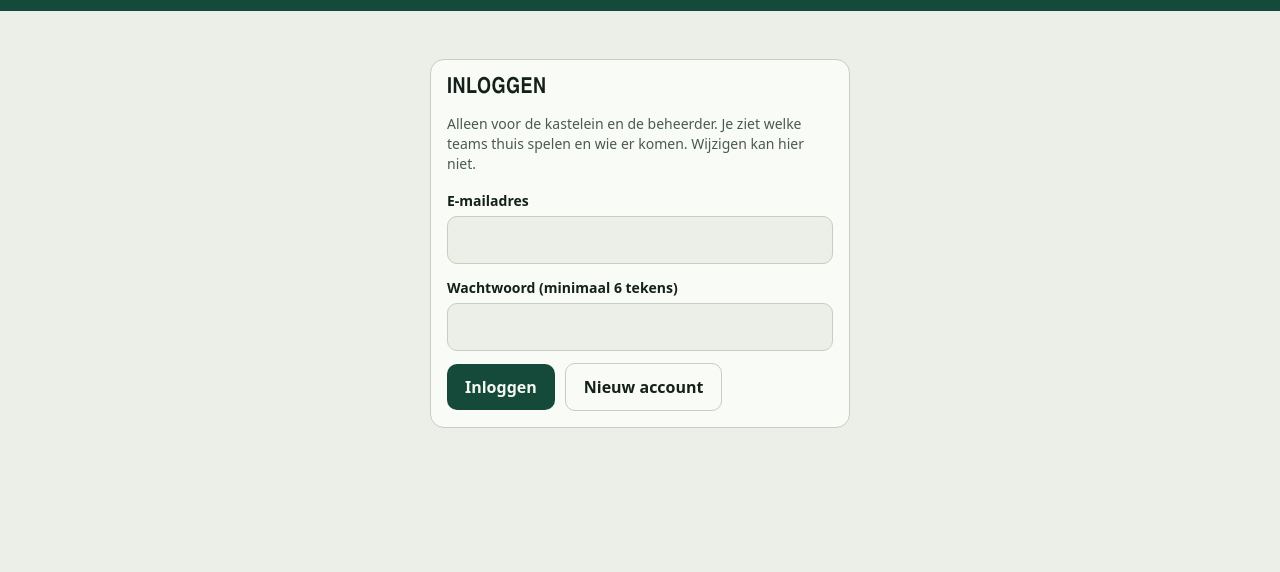
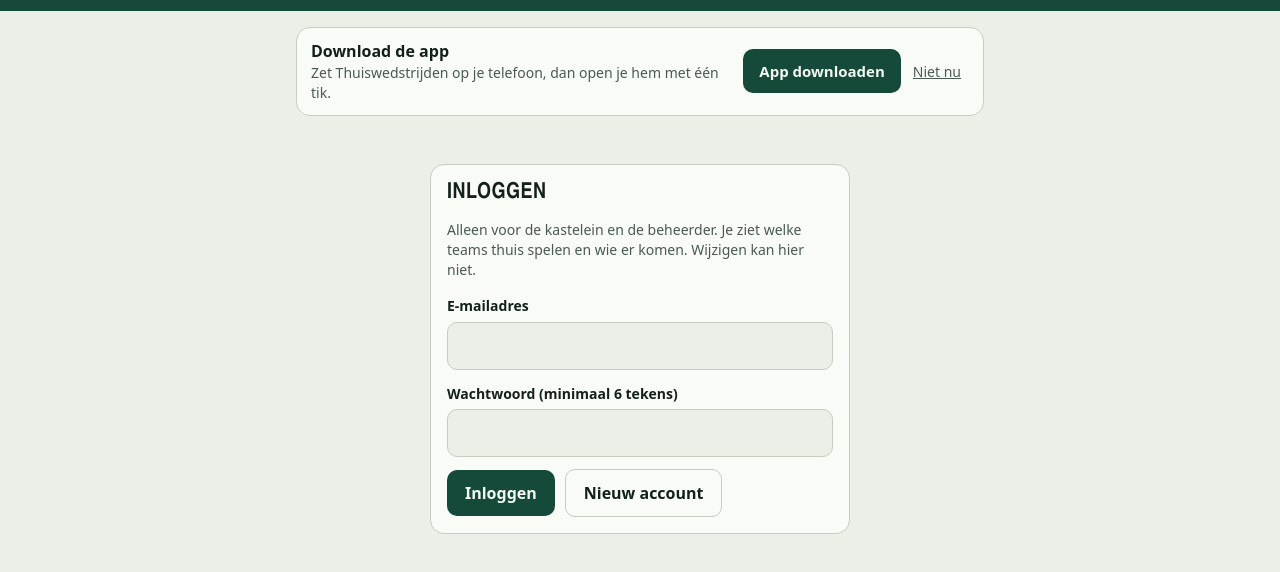
Before and after one commit to eggie1984/dartapp, a plain HTML site: page kroeg.html in a window 1280 px wide. Shown: the part 64-636 px from the top of the page. Drawn offline with nearby package versions, Linux system fonts and the light colour scheme.

Commit message:
Add files via upload

```diff
--- a/kroeg.html
+++ b/kroeg.html
@@ -115,6 +115,14 @@ details[open] .chev { transform: rotate(90deg); }
 .pill.no { background: var(--no-bg); color: var(--no); text-decoration: line-through; }
 .banner { background: var(--no-bg); color: var(--no); border-radius: 10px; padding: 10px 14px; margin-bottom: 12px; font-weight: 600; }
 .hint { background: var(--surface-2); border-radius: 10px; padding: 10px 14px; margin-bottom: 12px; font-size: 14px; }
+.dlwrap { max-width: 720px; margin: 0 auto; padding: 16px 16px 0; }
+.dl { background: var(--surface); border: 1px solid var(--line); border-radius: 14px; padding: 12px 14px; display: flex; flex-wrap: wrap; align-items: center; gap: 10px 12px; }
+.dl p { margin: 0; flex: 1 1 200px; font-size: 14px; color: var(--ink-2); }
+.dl p strong { display: block; font-size: 16px; color: var(--ink); }
+.dl .dlacts { display: flex; align-items: center; gap: 4px; }
+.dlbtn { appearance: none; border: 0; background: var(--brand); color: var(--brand-ink); border-radius: 10px; padding: 10px 16px; font: 700 15px var(--font-body); min-height: 44px; cursor: pointer; }
+.dlx { appearance: none; border: 0; background: none; color: var(--ink-2); padding: 10px 8px; font: 500 14px var(--font-body); min-height: 44px; cursor: pointer; text-decoration: underline; }
+.dl .dlhelp { flex-basis: 100%; color: var(--ink); }
 [hidden] { display: none !important; }
 @media (prefers-reduced-motion: reduce) { .chev { transition: none; } }
 </style>
@@ -127,6 +135,13 @@ details[open] .chev { transform: rotate(90deg); }
     <button class="ibtn" id="logout" type="button" hidden>Uitloggen</button>
   </div>
 </header>
+<div class="dlwrap" id="dlapp" hidden>
+  <div class="dl">
+    <p><strong>Download de app</strong>Zet Thuiswedstrijden op je telefoon, dan open je hem met één tik.</p>
+    <div class="dlacts"><button type="button" class="dlbtn" id="dlgo">App downloaden</button><button type="button" class="dlx" id="dlno">Niet nu</button></div>
+    <p class="dlhelp" id="dlhelp" hidden></p>
+  </div>
+</div>
 <main id="main"><p class="muted">Laden…</p></main>
 
 <script src="https://cdn.jsdelivr.net/npm/@supabase/supabase-js@2.58.0/dist/umd/supabase.js"></script>
@@ -387,5 +402,34 @@ details[open] .chev { transform: rotate(90deg); }
   timer = setInterval(function () { if (!document.hidden && S.uid && S.state === 'ready') load(); }, 60000);
 })();
 </script>
+<script>
+/* knop "App downloaden" */
+(function () {
+  var box = document.getElementById('dlapp'), go = document.getElementById('dlgo'), no = document.getElementById('dlno'), help = document.getElementById('dlhelp');
+  var standalone = (window.matchMedia && matchMedia('(display-mode: standalone)').matches) || navigator.standalone === true;
+  var ios = /iphone|ipad|ipod/i.test(navigator.userAgent) || (navigator.platform === 'MacIntel' && navigator.maxTouchPoints > 1);
+  var deferred = null, dismissed = false;
+  try { dismissed = sessionStorage.getItem('kroeg-dl-dicht') === '1'; } catch (e) {}
+  if (standalone || dismissed) return;            /* al geïnstalleerd of net weggeklikt */
+  box.hidden = false;
+  window.addEventListener('beforeinstallprompt', function (e) { e.preventDefault(); deferred = e; });
+  window.addEventListener('appinstalled', function () { box.hidden = true; });
+  go.addEventListener('click', function () {
+    if (deferred) {
+      deferred.prompt();
+      deferred.userChoice.then(function () { deferred = null; box.hidden = true; }, function () {});
+      return;
+    }
+    help.textContent = ios
+      ? 'Tik onderin op het deel-icoon en kies "Zet op beginscherm".'
+      : 'Tik rechtsboven op de drie puntjes en kies "App installeren" (of "Toevoegen aan startscherm").';
+    help.hidden = false;
+  });
+  no.addEventListener('click', function () {
+    box.hidden = true;
+    try { sessionStorage.setItem('kroeg-dl-dicht', '1'); } catch (e) {}
+  });
+})();
+</script>
 </body>
 </html>
```
